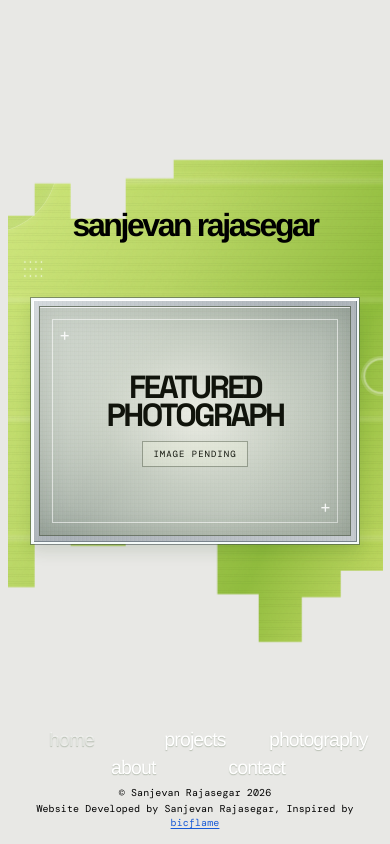
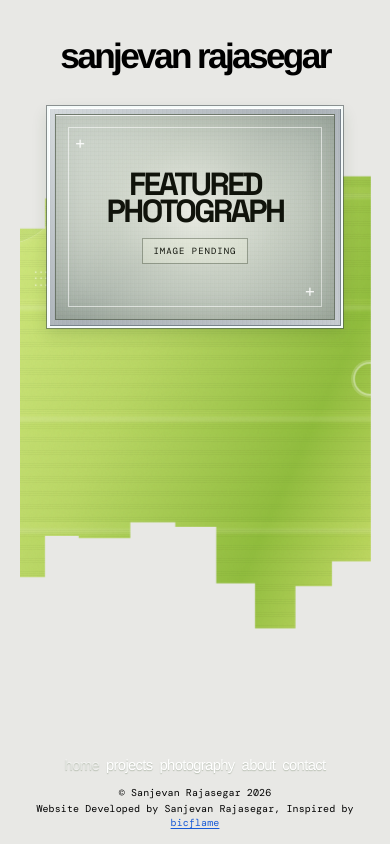
Before and after one commit to sanjevanr/Sanjevan-s-Portfolio, a React (Vite) app: page / in a window 390 px wide. Built offline with nearby package versions, Linux system fonts and the light colour scheme.

Commit message:
mobile view layout

```diff
--- a/src/App.tsx
+++ b/src/App.tsx
@@ -63,7 +63,8 @@ function BottomDock() {
     if (!dock || !site) return
 
     const updateDockHeight = () => {
-      site.style.setProperty('--bottom-dock-height', `${dock.getBoundingClientRect().height}px`)
+      const height = dock.getBoundingClientRect().height
+      site.style.setProperty('--bottom-dock-height', `${height}px`)
     }
     updateDockHeight()
 
--- a/src/components/background/MorphingBackground.tsx
+++ b/src/components/background/MorphingBackground.tsx
@@ -18,7 +18,7 @@ import '../../styles/morphing-background.css'
 
 const MORPH_DURATION = 450
 const COLUMN_STAGGER = 0.15
-const MOBILE_QUERY = '(max-width: 760px) and (orientation: portrait)'
+const MOBILE_QUERY = '(max-width: 640px) and (orientation: portrait)'
 const HOVER_LIFT = 20
 const SPRING_STIFFNESS = 220
 const SPRING_DAMPING = 18
--- a/src/styles.css
+++ b/src/styles.css
@@ -57,10 +57,17 @@ a:focus-visible { outline: 3px solid #fff; outline-offset: 5px; border-radius: 2
   }
 }
 
-@media (max-width: 760px) {
+@media (max-width: 1024px) and (min-width: 641px) {
+  .page-shell { justify-content: flex-start; gap: clamp(20px, 3vh, 30px); padding-top: clamp(36px, 6vh, 64px); }
+  .wordmark { font-size: clamp(2.75rem, 5.2vw, 4.5rem); }
+  .photo-frame { margin-block: auto; }
+  .page-shell--coming-soon { justify-content: center; }
+}
+
+@media (max-width: 760px) and (min-width: 641px) {
   .page-shell { width: min(620px, calc(100% - 40px)); padding-top: 42px; padding-bottom: calc(205px + env(safe-area-inset-bottom)); }
   .wordmark { max-width: 100%; font-size: clamp(2.5rem, 7vw, 4rem); white-space: normal; }
-  .photo-frame { width: min(74vw, 520px); aspect-ratio: 3 / 2; margin-top: 42px; }
+  .photo-frame { width: min(74vw, 520px); aspect-ratio: 3 / 2; }
   .bottom-dock { bottom: calc(18px + env(safe-area-inset-bottom)); gap: 10px; }
   .site-nav { column-gap: 14px; row-gap: 10px; }
   .site-nav a { font-size: clamp(22px, 5vw, 32px); }
@@ -69,26 +76,27 @@ a:focus-visible { outline: 3px solid #fff; outline-offset: 5px; border-radius: 2
 @media (max-width: 640px) {
   .page-shell {
     width: calc(100% - 32px);
-    justify-content: center;
+    justify-content: flex-start;
+    gap: clamp(24px, 4vh, 36px);
     padding-top: clamp(24px, 6vh, 40px);
     padding-bottom: calc(var(--bottom-dock-height, 120px) + 30px + env(safe-area-inset-bottom));
   }
   .wordmark {
     max-width: 100%;
-    font-size: clamp(2rem, 7vw, 3rem);
-    line-height: .95;
+    font-size: clamp(2.2rem, 8vw, 3.2rem);
+    line-height: .92;
     letter-spacing: -.075em;
     white-space: normal;
     overflow-wrap: normal;
   }
   .photo-frame {
-    width: min(82vw, 500px);
+    width: min(76vw, 390px);
     height: auto;
     aspect-ratio: 4 / 3;
     flex: none;
     min-height: 0;
     max-height: none;
-    margin: clamp(34px, 7vh, 58px) auto 0;
+    margin: 0 auto;
     padding: 6px;
   }
   .photo-frame__inner { min-height: 0; }
@@ -96,33 +104,35 @@ a:focus-visible { outline: 3px solid #fff; outline-offset: 5px; border-radius: 2
     width: min(calc(100vw - 32px), 420px);
     max-width: none;
     bottom: calc(14px + env(safe-area-inset-bottom));
-    gap: 8px;
+    gap: 4px;
   }
   .site-nav {
-    display: grid;
-    width: 100%;
-    grid-template-columns: repeat(6, minmax(0, 1fr));
-    gap: 6px;
+    display: flex;
+    width: max-content;
+    max-width: 100%;
+    flex-wrap: nowrap;
+    gap: clamp(5px, 1.4vw, 9px);
   }
-  .site-nav a { font-size: clamp(20px, 5vw, 26px); text-align: center; white-space: nowrap; }
-  .site-nav a:nth-child(1) { grid-column: 1 / 3; }
-  .site-nav a:nth-child(2) { grid-column: 3 / 5; }
-  .site-nav a:nth-child(3) { grid-column: 5 / 7; }
-  .site-nav a:nth-child(4) { grid-column: 2 / 4; }
-  .site-nav a:nth-child(5) { grid-column: 4 / 6; }
+  .site-nav a {
+    flex-shrink: 0;
+    padding: 7px 1px;
+    font-size: clamp(13px, 3.8vw, 17px);
+    letter-spacing: -.045em;
+    line-height: 1.2;
+    white-space: nowrap;
+  }
   .site-footer { width: min(100%, 360px); font-size: 10px; line-height: 1.4; gap: 2px; }
-  .page-shell--coming-soon { gap: 30px; }
+  .page-shell--coming-soon { justify-content: center; gap: 30px; }
 }
 
 @media (max-width: 390px) {
   .page-shell { width: calc(100% - 24px); }
-  .photo-frame { width: min(84vw, 380px); }
+  .photo-frame { width: min(76vw, 380px); }
   .bottom-dock { width: calc(100vw - 24px); }
-  .site-nav { column-gap: 4px; }
-  .site-nav a { font-size: clamp(18px, 5vw, 20px); }
+  .site-nav { gap: 5px; }
   .site-footer { font-size: 10px; }
 }
-@media (max-height: 620px) {
+@media (max-height: 620px) and (min-width: 641px) {
   .page-shell { padding-top: 24px; padding-bottom: calc(165px + env(safe-area-inset-bottom)); }
   .photo-frame { margin-top: 24px; margin-bottom: 24px; }
   .bottom-dock { bottom: calc(10px + env(safe-area-inset-bottom)); gap: 6px; }
--- a/src/styles/morphing-background.css
+++ b/src/styles/morphing-background.css
@@ -35,8 +35,11 @@
   .ring--one { right: -12%; top: 34%; transform: scale(.35); }
   .ring--two, .dot-cluster--two { display: none; }
 }
-@media (max-width: 760px) and (orientation: portrait) {
-  .morphing-background__stage--mobile { width: min(96vw, 74dvh); aspect-ratio: 650 / 1000; }
+@media (max-width: 640px) and (orientation: portrait) {
+  .morphing-background__stage--mobile {
+    width: min(90vw, 60dvh);
+    aspect-ratio: 650 / 1000;
+  }
 }
 @media (max-width: 430px) {
   .dot-cluster--one { top: 21%; left: 3%; transform: scale(.75); }
```
